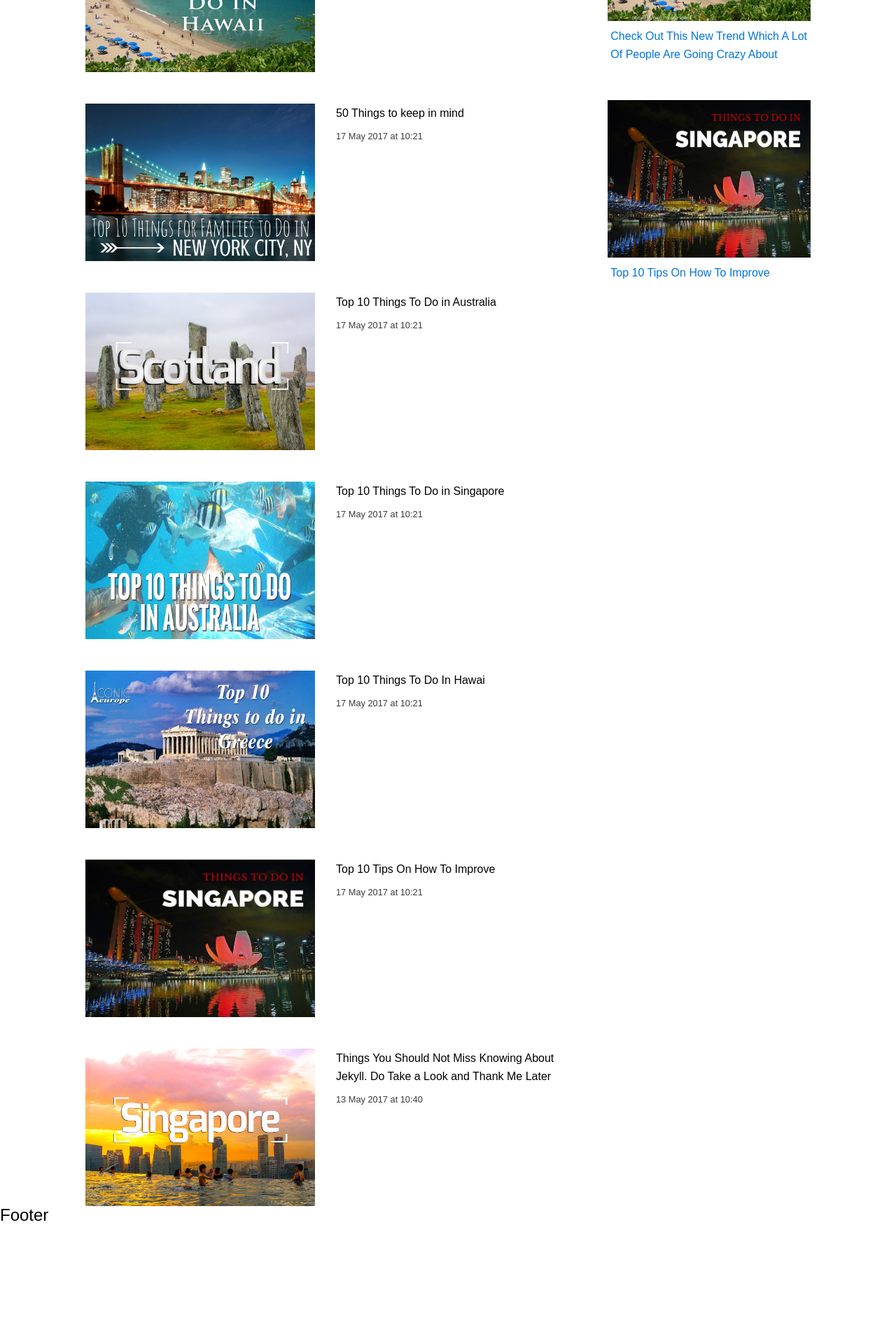
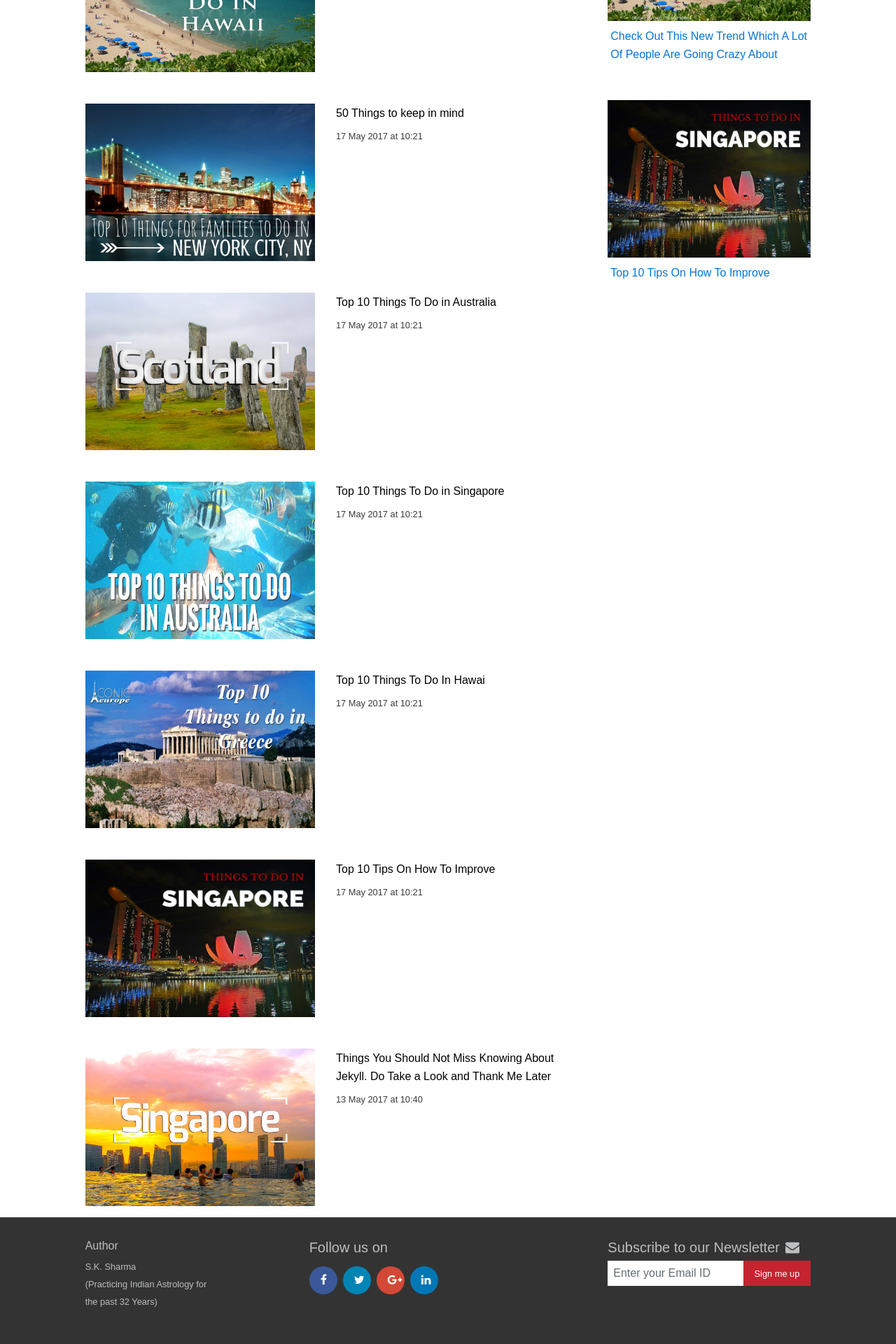
Before and after one commit to astrotips/astrotips.github.io, a Jekyll site: the page built from index.md, in a window 1280 px wide. Shown: the part 1004-2924 px from the top of the page at 70% size. Built offline with Jekyll 4.4.1, drawn with Linux system fonts in a browser that asks for light colours; nearby versions of some CDN libraries; before the commit the page ends 2762 px from its top, so only the background shows below that.

Commit message:
Footer modified and newsletter card changes

```diff
--- a/_includes/footer.html
+++ b/_includes/footer.html
@@ -1,3 +1,24 @@
-<footer>
-	<h4>Footer</h4>
+<footer class="mt-3">
+	<div class="container-fluid">
+		<div class="row fSection-1 py-3">
+			<div class="col-md-2 offset-md-1 col-sm-4 my-3">
+				<h6>Author</h6>
+				<small>S.K. Sharma</small>
+				<p><small>(Practicing Indian Astrology for the past 32 Years)</small></p>
+			</div>
+			<div class="col-md-4 offset-md-1 col-sm-4 my-3">
+				<h5>Follow us on</h5>
+				<div class="footerExpandedShBt mt-3">
+					{% include shareButtons.html %}
+				</div>
+			</div>
+			<div class="col-md-3 col-sm-4 my-3">
+				{% include newsletter.html %}
+			</div>
+		</div>
+
+		<div class="row fSection-2">
+
+		</div>
+	</div>
 </footer>
--- a/_includes/head.html
+++ b/_includes/head.html
@@ -16,6 +16,7 @@
 	<link rel="stylesheet" type="text/css" href="/assets/css/relatedArticles.css">
 	<link rel="stylesheet" type="text/css" href="/assets/css/header.css">
 	<link rel="stylesheet" type="text/css" href="/assets/css/posts.css">
+	<link rel="stylesheet" type="text/css" href="/assets/css/footer.css">
 
 
 	<script src="https://code.jquery.com/jquery-3.1.1.min.js"></script>
--- a/_includes/shareButtons.html
+++ b/_includes/shareButtons.html
@@ -1,7 +1,8 @@
 <div class="container shareButtons">
 	<div class="row">
 
-		<div class="col-md-1 col-2 fbBt shBt">
+
+		<div class="col-md-1 col-1 fbBt shBt">
 			<!--the Facebook base
 			https://www.facebook.com/dialog/share? -->
 
@@ -15,7 +16,7 @@
 		</a>
 	</div>
 
-	<div class="col-md-1 col-2 twitterBt shBt">
+	<div class="col-md-1 col-1 twitterBt shBt">
 			<!--the Twitter base
 			https://twitter.com/share -->
 			<!-- TODO: Add twitter account. Also append "&via=createdtwitterhandler" to href below -->
@@ -25,7 +26,7 @@
 			</a>
 		</div>
 
-		<div class="col-md-1 col-2 googleBt shBt">
+		<div class="col-md-1 col-1 googleBt shBt">
 			<!--the Google+ link url;
 			base = https://plus.google.com/share? -->
 
@@ -38,7 +39,7 @@
 		</a>
 	</div>
 
-	<div class="col-md-1 col-2 linkedinBt shBt">
+	<div class="col-md-1 col-1 linkedinBt shBt">
 			<!--the LinkedIn base url
 			http://www.linkedin.com/shareArticle?mini=true -->
 
--- a/_layouts/post.html
+++ b/_layouts/post.html
@@ -47,7 +47,7 @@ layout: default
 		<div class="col-lg-3 col-md-4 col-sm-6 mt-5 mt-md-0">
 			{%include relatedArticles.html %}
 
-			<div class="mt-4">
+			<div class="cardNewsletter mt-4">
 				{% include newsletter.html %}
 			</div>
 		</div>
--- /dev/null
+++ b/assets/css/footer.scss
@@ -0,0 +1,26 @@
+---
+---
+
+$primaryColor: #FF5C5B;
+$secondaryColor: rgb(253, 222, 50);
+$primaryDarkColor: #c62331;
+$textColor: rgb(58, 58, 58);
+$textHeadingColor: rgb(65, 65, 65);
+
+footer{
+
+	color: rgb(188, 190, 192);
+	.fSection-1{
+	background-color: #333333;
+	}
+	.fSection-2{
+	background-color: #2C2B2B;
+	}
+	.newsLetter{
+		form{
+			input{
+				color: $textColor;
+			}
+		}
+	}
+}
--- a/assets/css/home.scss
+++ b/assets/css/home.scss
@@ -70,10 +70,6 @@ h2,h3{
 }
 
 .newsLetter{
-	//background-color: #ff9800;
-	color: rgb(65, 65, 65);
-	box-shadow: 0 4px 8px 0 rgba(0,0,0,0.2);
-    transition: 0.3s;
 	form{
 		input,button{
 			color: #FFF;
@@ -90,6 +86,13 @@ h2,h3{
 	}
 }
 
+.cardNewsletter{
+	//background-color: #ff9800;
+	color: rgb(65, 65, 65);
+	box-shadow: 0 4px 8px 0 rgba(0,0,0,0.2);
+    transition: 0.3s;
+}
+
 @media(max-width:576px){
 
 }
--- a/assets/js/home.js
+++ b/assets/js/home.js
@@ -21,4 +21,14 @@ $(document).ready(function() {
 	});
 
 	$('.expandedShBt').find('.shBt').addClass('px-5 py-2 mr-2');
+	$('.footerExpandedShBt').find('.shBt').addClass('pl-3 pr-4 py-2 mr-2 rounded-circle');
+
+	// Inline Footer js
+	$('footer').find('.newsLetter').removeClass('px-4 py-4');
+	$('footer').find('input').removeClass('px-3 py-3');
+	$('footer').find('button').removeClass('btn-block');
+	$('footer').find('input').addClass('px-2 py-2 col-lg-8 col-sm-12 col-8');
+	$('footer').find('button').addClass('px-2 py-2 col-lg-4 col-sm-12 col-4 btn-primary');
+
+	$('footer').find('.newsLetter').find('form').addClass('form-inline');
 });
--- a/index.md
+++ b/index.md
@@ -31,7 +31,7 @@ layout: default
 
 		<!-- RIGHT SIDE -->
 		<div class="col-lg-3 col-md-4 col-sm-6 mt-5 mt-md-0">
-			<div class="mb-4">
+			<div class="cardNewsletter mb-4">
 				{% include newsletter.html %}
 			</div>
 
```
